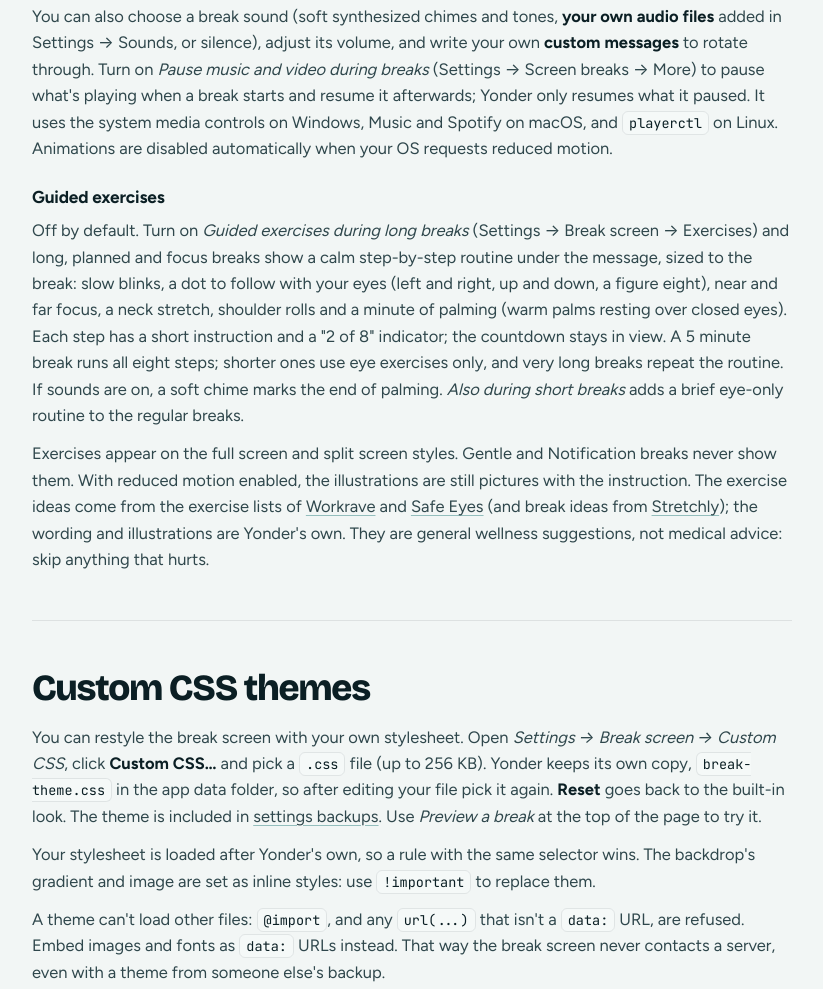
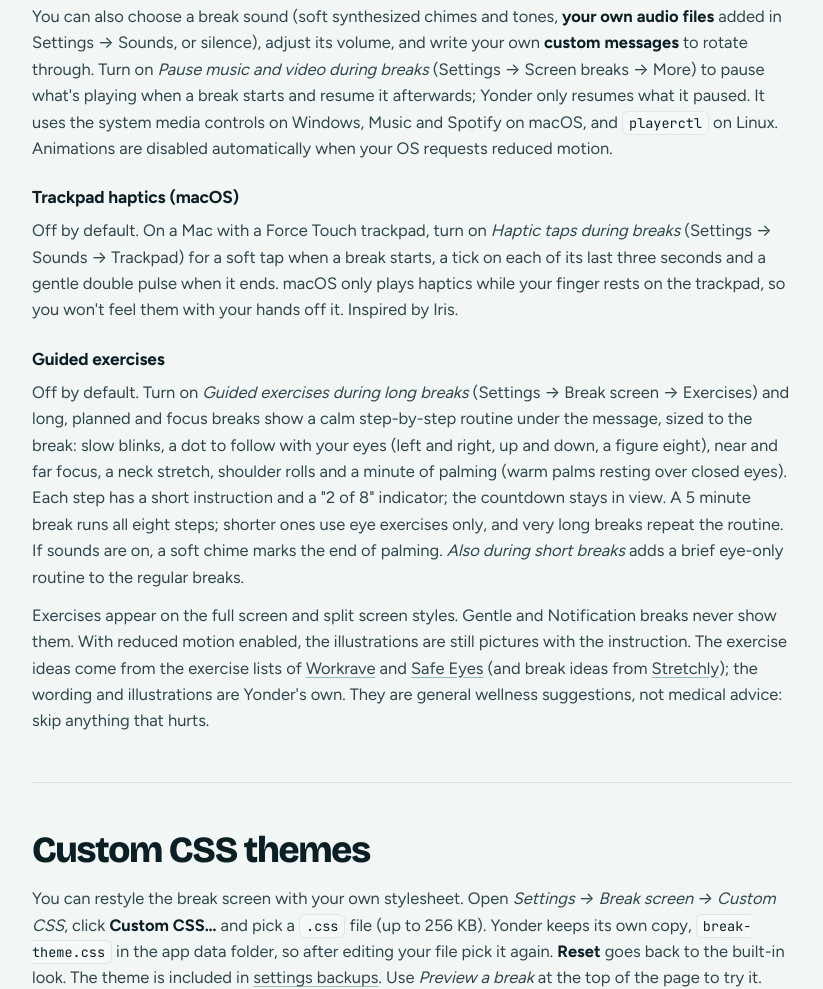
Before and after one commit to RMoura98/yonder, a plain HTML site: page website/docs.html in a window 1280 px wide. Shown: the part 9181-10170 px from the top of the page, without its empty margins (368-1191 px from the left). Drawn offline with nearby package versions, Linux system fonts and the light colour scheme.

Commit message:
docs: trackpad haptics on macOS

```diff
--- a/website/docs.html
+++ b/website/docs.html
@@ -264,6 +264,8 @@ sudo apt update &amp;&amp; sudo apt install yonder</code></pre>
         <p>Blurred desktop and split screen take a snapshot of your screen when the break starts. It's used only for the break screen and never leaves your computer.</p>
         <p><strong>Multiple monitors.</strong> Every display gets its own break screen, and the blurred and split styles use that display's own picture, whatever its position or scaling. The skip and end buttons and the sound are on your primary display only; <kbd class="k">Esc</kbd> or the tray ends the break everywhere. The heads-up, the cursor countdown and wellness reminders appear on the display your mouse is on. If you plug in or unplug a display during a break, its break screen is added or removed; a display added mid-break shows the plain backdrop rather than a snapshot.</p>
         <p>You can also choose a break sound (soft synthesized chimes and tones, <strong>your own audio files</strong> added in Settings → Sounds, or silence), adjust its volume, and write your own <strong>custom messages</strong> to rotate through. Turn on <em>Pause music and video during breaks</em> (Settings → Screen breaks → More) to pause what's playing when a break starts and resume it afterwards; Yonder only resumes what it paused. It uses the system media controls on Windows, Music and Spotify on macOS, and <code>playerctl</code> on Linux. Animations are disabled automatically when your OS requests reduced motion.</p>
+        <h3>Trackpad haptics (macOS)</h3>
+        <p>Off by default. On a Mac with a Force Touch trackpad, turn on <em>Haptic taps during breaks</em> (Settings → Sounds → Trackpad) for a soft tap when a break starts, a tick on each of its last three seconds and a gentle double pulse when it ends. macOS only plays haptics while your finger rests on the trackpad, so you won't feel them with your hands off it. Inspired by Iris.</p>
         <h3>Guided exercises</h3>
         <p>Off by default. Turn on <em>Guided exercises during long breaks</em> (Settings → Break screen → Exercises) and long, planned and focus breaks show a calm step-by-step routine under the message, sized to the break: slow blinks, a dot to follow with your eyes (left and right, up and down, a figure eight), near and far focus, a neck stretch, shoulder rolls and a minute of palming (warm palms resting over closed eyes). Each step has a short instruction and a "2 of 8" indicator; the countdown stays in view. A 5 minute break runs all eight steps; shorter ones use eye exercises only, and very long breaks repeat the routine. If sounds are on, a soft chime marks the end of palming. <em>Also during short breaks</em> adds a brief eye-only routine to the regular breaks.</p>
         <p>Exercises appear on the full screen and split screen styles. Gentle and Notification breaks never show them. With reduced motion enabled, the illustrations are still pictures with the instruction. The exercise ideas come from the exercise lists of <a href="https://github.com/rcaelers/workrave">Workrave</a> and <a href="https://github.com/slgobinath/SafeEyes">Safe Eyes</a> (and break ideas from <a href="https://github.com/hovancik/stretchly">Stretchly</a>); the wording and illustrations are Yonder's own. They are general wellness suggestions, not medical advice: skip anything that hurts.</p>
```
